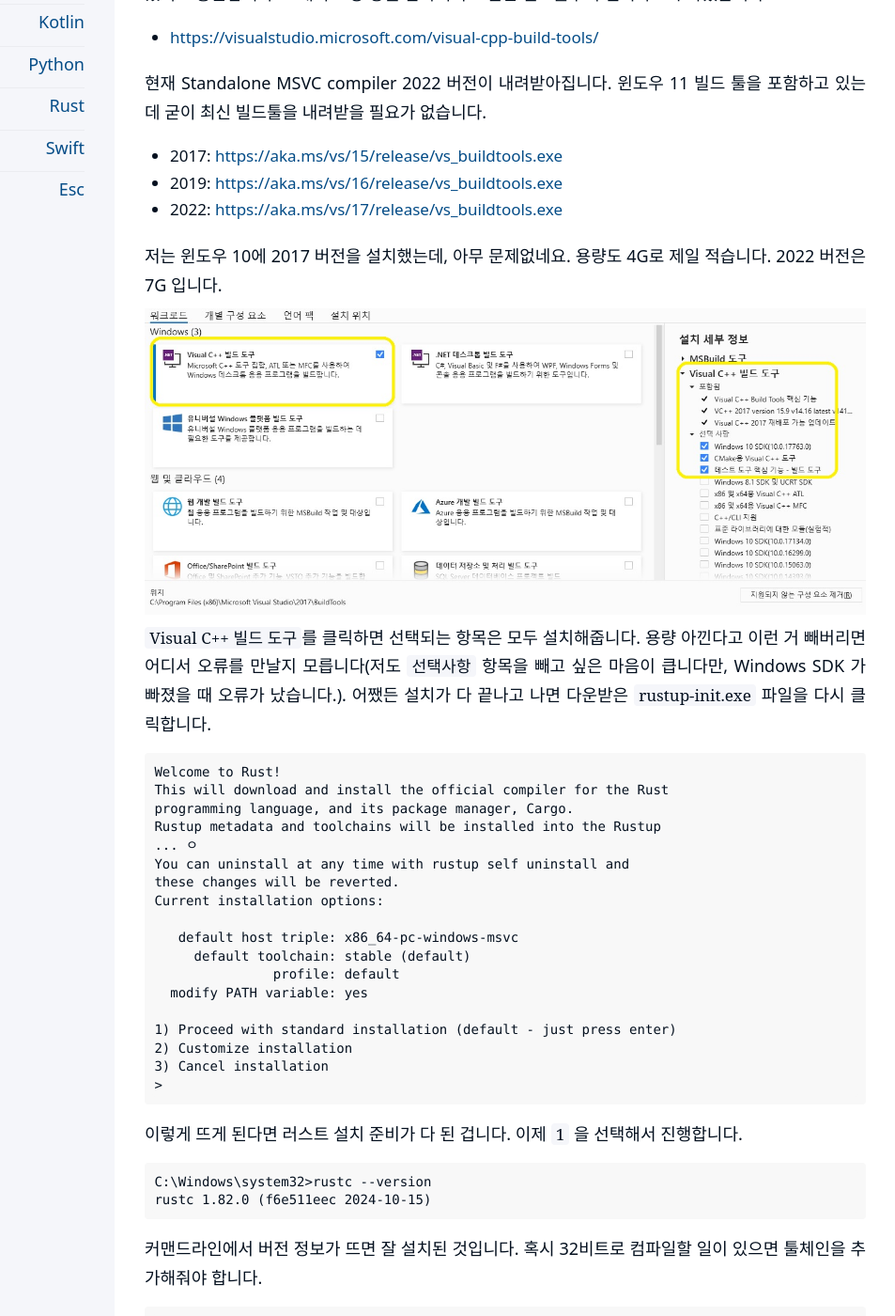
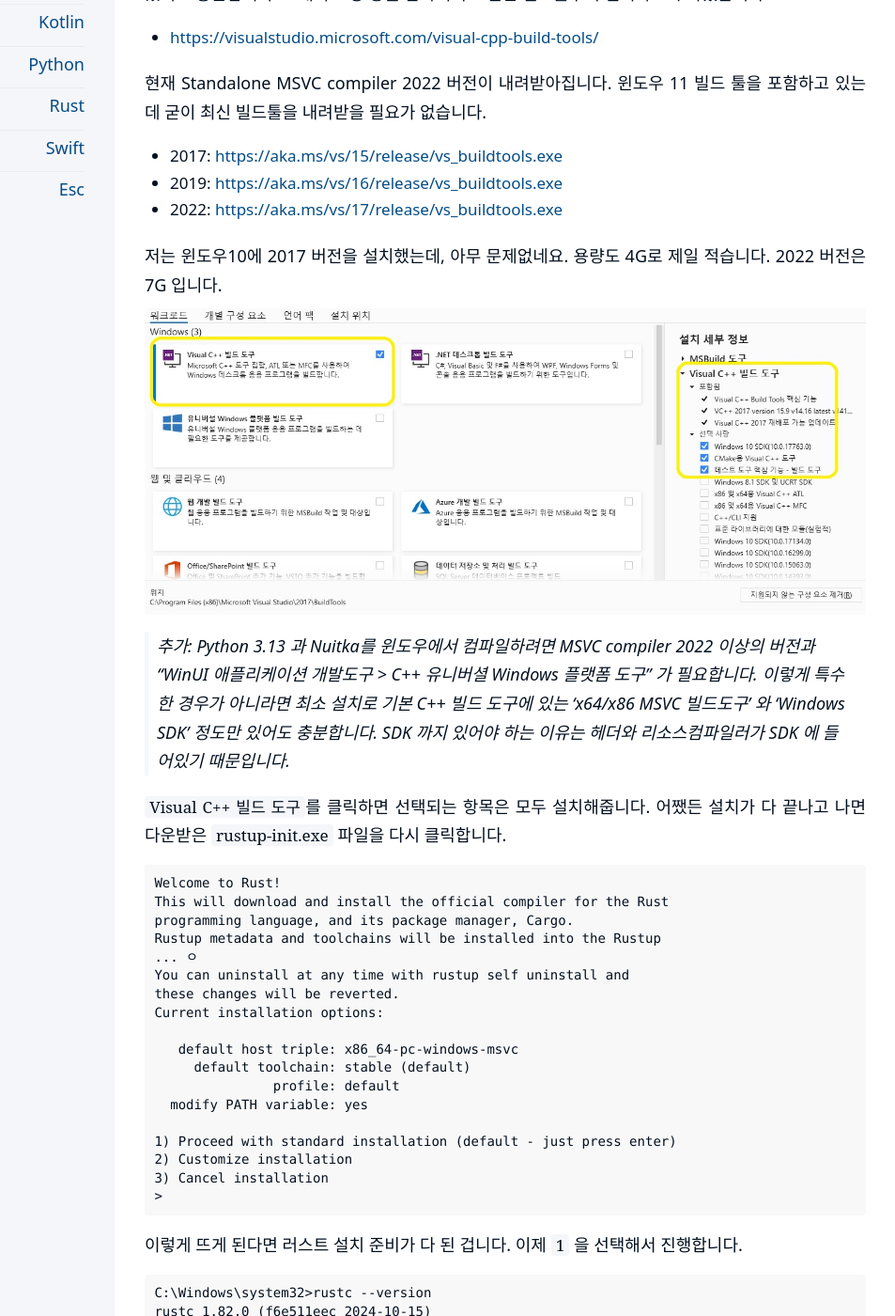
Before and after one commit to kiroshin/kiroshin.github.io, a Jekyll site: the page built from _posts/2024-10-28-rust-windows-install.md, in a window 1280 px wide and 1400 px high, scrolled down 1703 px. Shown: the whole window at 94% size, without its empty margins (198-1151 px from the left). Built offline with Jekyll 4.4.1, drawn with Linux system fonts in a browser that asks for light colours.

Commit message:
window install

````diff
--- a/_posts/2024-10-28-rust-windows-install.md
+++ b/_posts/2024-10-28-rust-windows-install.md
@@ -54,11 +54,13 @@
 * 2019: <https://aka.ms/vs/16/release/vs_buildtools.exe>
 * 2022: <https://aka.ms/vs/17/release/vs_buildtools.exe>
 
-저는 윈도우 10에 2017 버전을 설치했는데, 아무 문제없네요. 용량도 4G로 제일 적습니다. 2022 버전은 7G 입니다.
+저는 윈도우10에 2017 버전을 설치했는데, 아무 문제없네요. 용량도 4G로 제일 적습니다. 2022 버전은 7G 입니다.
 
 ![MSVC compiler](/assets/rust-req-visual-cpp-build-tools.jpg)
 
-`Visual C++ 빌드 도구`를 클릭하면 선택되는 항목은 모두 설치해줍니다. 용량 아낀다고 이런 거 빼버리면 어디서 오류를 만날지 모릅니다(저도 `선택사항` 항목을 빼고 싶은 마음이 큽니다만, Windows SDK 가 빠졌을 때 오류가 났습니다.). 어쨌든 설치가 다 끝나고 나면 다운받은 `rustup-init.exe` 파일을 다시 클릭합니다.
+> 추가: Python 3.13 과 Nuitka를 윈도우에서 컴파일하려면 MSVC compiler 2022 이상의 버전과 "WinUI 애플리케이션 개발도구 > C++ 유니버셜 Windows 플랫폼 도구" 가 필요합니다. 이렇게 특수한 경우가 아니라면 최소 설치로 기본 C++ 빌드 도구에 있는 'x64/x86 MSVC 빌드도구' 와 'Windows SDK' 정도만 있어도 충분합니다. SDK 까지 있어야 하는 이유는 헤더와 리소스컴파일러가 SDK 에 들어있기 때문입니다.
+
+`Visual C++ 빌드 도구`를 클릭하면 선택되는 항목은 모두 설치해줍니다. 어쨌든 설치가 다 끝나고 나면 다운받은 `rustup-init.exe` 파일을 다시 클릭합니다.
 
 ```
 Welcome to Rust!
````
Also changed, not shown: _pages/_2025.md (deleted, +0 -5 lines), _pages/_2026.md (deleted, +0 -5 lines).
